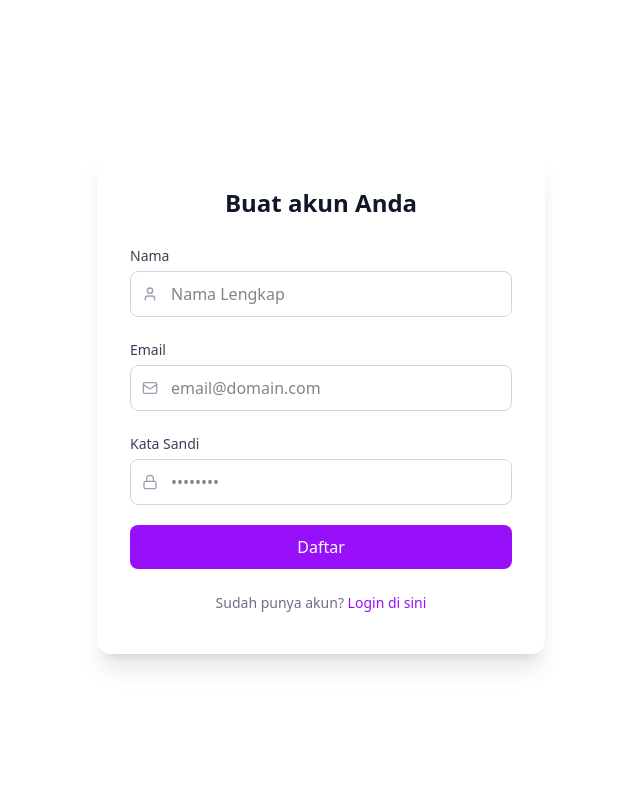
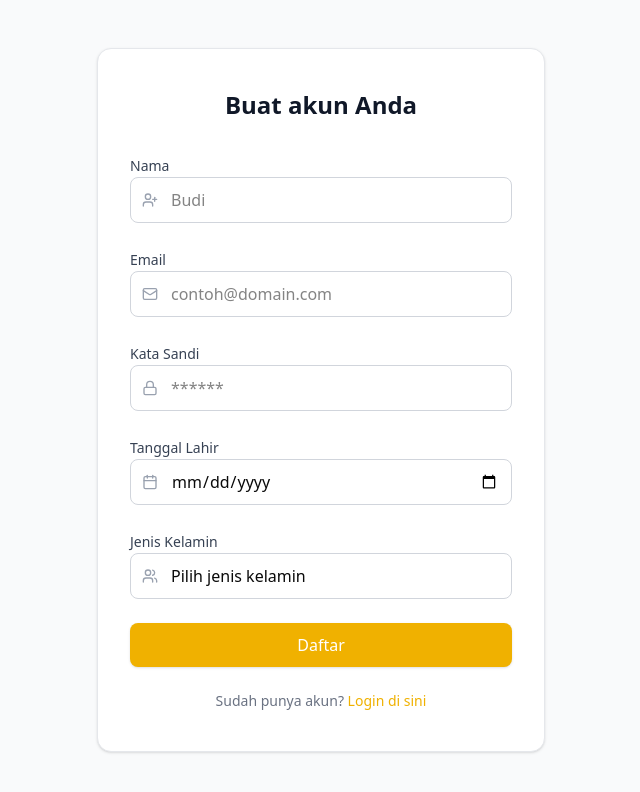
Before and after one commit to axellfumioo/dinacom-frontend, a Next.js app: page /auth/register in a window 1280 px wide. Shown: the top 792 px of the page, without its empty margins (319-959 px from the left). Built offline with nearby package versions, Linux system fonts and the light colour scheme; no server answers.

Commit message:
feat: enhance registration form with validation and additional fields

```diff
--- a/src/app/auth/register/page.tsx
+++ b/src/app/auth/register/page.tsx
@@ -1,91 +1,189 @@
 "use client";
 
 import { useState } from "react";
-import { useRouter } from "next/navigation";
-import { Mail, Lock, User } from "lucide-react";
+import { Mail, Lock, UserPlus, Calendar, Users } from "lucide-react";
+import { useRouter } from "next/router";
+import toast from "toastify";
+import { authService } from "@/services/AuthService";
+
+interface FormData {
+  name: string;
+  email: string;
+  password: string;
+  date_of_birdth: string;
+  gender: string;
+}
 
 export default function RegisterPage() {
   const router = useRouter();
-  const [form, setForm] = useState({
+  const [form, setForm] = useState<FormData>({
     name: "",
     email: "",
     password: "",
+    date_of_birdth: "",
+    gender: ""
   });
 
-  function handleChange(e: React.ChangeEvent<HTMLInputElement>) {
-    setForm({ ...form, [e.target.name]: e.target.value });
-  }
+  const [loading, setLoading] = useState<boolean>(false);
+  const [error, setError] = useState<string | null>(null);
+  const [success, setSuccess] = useState<string | null>(null);
 
-  function handleSubmit(e: React.FormEvent<HTMLFormElement>) {
+  function handleChange(e: React.ChangeEvent<HTMLInputElement | HTMLSelectElement>) {
+    setForm({...form, [e.target.name]: e.target.value});
+  };
+
+  async function handleSubmit(e: React.ChangeEvent<HTMLFormElement>) {
     e.preventDefault();
-    // UI only → simulasi sukses register
-    router.push("/auth/login");
+    setError(null);
+    setSuccess(null);
+
+    if (!form.name || form.name.length < 3) {
+      toast.error("Nama harus lebih dari 3");
+      return setError("Nama harus lebih dari 3");
+    }
+    if (!form.email) {
+      toast.error("Email harus diisi")
+      return setError("Email harus diisi");
+    }
+    if (!form.password || form.password.length < 6) {
+      toast.error("Password harus lebih dari 6")
+      return setError("Password lebih dari 6 huruf");
+    }
+    if (!form.date_of_birdth) {
+      toast.error("Tanggal lahir harus diisi")
+      return setError("Tanggal lahir harus diisi");
+    }
+    if (!form.gender) {
+      toast.error("Gender harus diisi")
+      return setError("Gender harus diisi");
+    }
+
+    setLoading(true);
+
+    try {
+      await authService.register({
+        name: form.name,
+        email: form.email,
+        password: form.password,
+        gender: form.gender,
+        date_of_birdth: form.date_of_birdth
+      });
+      setForm({
+        name: "",
+        email: "",
+        password: "",
+        date_of_birdth: "",
+        gender: ""
+      });
+      setTimeout(() => {
+        router.push("auth/login?register=true")
+      }, 1500);
+    } catch (err) {
+      const message = err instanceof Error ? err.message : "Terjadi Kesalahan";
+      setError(message);
+    } finally {
+      setLoading(false);
+    }
   }
 
   return (
-    <div className="min-h-screen flex items-center justify-center px-4">
+    <div className="min-h-screen flex items-center justify-center bg-gray-50 px-4">
       <div className="w-full max-w-md">
-        <div className="rounded-xl border border-white/20 bg-white/90 backdrop-blur shadow-xl px-8 py-10">
-
+        <div className="bg-white shadow-sm border border-gray-200 rounded-xl px-8 py-10">
           <h1 className="text-2xl font-semibold text-gray-900 text-center">
             Buat akun Anda
           </h1>
 
-          <form className="mt-6 space-y-5" onSubmit={handleSubmit}>
+          <form className="mt-8 space-y-6" onSubmit={handleSubmit}>
             {/* NAME */}
-            <div>
+            <div className="space-y-1">
               <label className="text-sm font-medium text-gray-700">Nama</label>
-              <div className="relative mt-1">
-                <User className="w-4 h-4 text-gray-400 absolute left-3 top-1/2 -translate-y-1/2" />
+              <div className="relative">
+                <UserPlus className="w-4 h-4 text-gray-400 absolute left-3 top-1/2 -translate-y-1/2" />
                 <input
                   name="name"
                   value={form.name}
                   onChange={handleChange}
-                  placeholder="Nama Lengkap"
-                  className="w-full pl-10 pr-3 py-2.5 rounded-md border border-gray-300 focus:ring-2 focus:ring-purple-200 focus:border-purple-500"
+                  className="w-full pl-10 pr-3 py-2.5 rounded-md border border-gray-300 focus:border-yellow-600 focus:ring-2 focus:ring-yellow-200 transition bg-white"
+                  placeholder="Budi"
                 />
               </div>
             </div>
 
             {/* EMAIL */}
-            <div>
+            <div className="space-y-1">
               <label className="text-sm font-medium text-gray-700">Email</label>
-              <div className="relative mt-1">
+              <div className="relative">
                 <Mail className="w-4 h-4 text-gray-400 absolute left-3 top-1/2 -translate-y-1/2" />
                 <input
                   name="email"
                   type="email"
                   value={form.email}
                   onChange={handleChange}
-                  placeholder="email@domain.com"
-                  className="w-full pl-10 pr-3 py-2.5 rounded-md border border-gray-300 focus:ring-2 focus:ring-purple-200 focus:border-purple-500"
+                  className="w-full pl-10 pr-3 py-2.5 rounded-md border border-gray-300 focus:border-yellow-600 focus:ring-2 focus:ring-yellow-200 transition bg-white"
+                  placeholder="contoh@domain.com"
                 />
               </div>
             </div>
 
             {/* PASSWORD */}
-            <div>
-              <label className="text-sm font-medium text-gray-700">
-                Kata Sandi
-              </label>
-              <div className="relative mt-1">
+            <div className="space-y-1">
+              <label className="text-sm font-medium text-gray-700">Kata Sandi</label>
+              <div className="relative">
                 <Lock className="w-4 h-4 text-gray-400 absolute left-3 top-1/2 -translate-y-1/2" />
                 <input
                   name="password"
                   type="password"
                   value={form.password}
                   onChange={handleChange}
-                  placeholder="••••••••"
-                  className="w-full pl-10 pr-3 py-2.5 rounded-md border border-gray-300 focus:ring-2 focus:ring-purple-200 focus:border-purple-500"
+                  className="w-full pl-10 pr-3 py-2.5 rounded-md border border-gray-300 focus:border-yellow-600 focus:ring-2 focus:ring-yellow-200 transition bg-white"
+                  placeholder="******"
                 />
               </div>
             </div>
 
+            {/* DATE OF BIRTH */}
+            <div className="space-y-1">
+              <label className="text-sm font-medium text-gray-700">Tanggal Lahir</label>
+              <div className="relative">
+                <Calendar className="w-4 h-4 text-gray-400 absolute left-3 top-1/2 -translate-y-1/2" />
+                <input
+                  name="date_of_birdth"
+                  type="date"
+                  value={form.date_of_birdth}
+                  onChange={handleChange}
+                  className="w-full pl-10 pr-3 py-2.5 rounded-md border border-gray-300 focus:border-yellow-600 focus:ring-2 focus:ring-yellow-200 transition bg-white"
+                />
+              </div>
+            </div>
+
+            {/* GENDER */}
+            <div className="space-y-1">
+              <label className="text-sm font-medium text-gray-700">Jenis Kelamin</label>
+              <div className="relative">
+                <Users className="w-4 h-4 text-gray-400 absolute left-3 top-1/2 -translate-y-1/2 z-10" />
+                <select
+                  name="gender"
+                  value={form.gender}
+                  onChange={handleChange}
+                  className="w-full pl-10 pr-3 py-2.5 rounded-md border border-gray-300 focus:border-yellow-600 focus:ring-2 focus:ring-yellow-200 transition bg-white appearance-none cursor-pointer"
+                >
+                  <option value="">Pilih jenis kelamin</option>
+                  <option value="Laki-laki">Laki-laki</option>
+                  <option value="Perempuan">Perempuan</option>
+                </select>
+              </div>
+            </div>
+
+            {error && <p className="text-red-500 text-sm">{error}</p>}
+            {success && <p className="text-green-600 text-sm">{success}</p>}
+
             <button
               type="submit"
-              className="w-full py-2.5 rounded-md text-white bg-purple-600 hover:bg-purple-700 transition font-medium"
+              disabled={loading}
+              className="w-full flex items-center justify-center gap-2 py-2.5 rounded-md text-white bg-yellow-500 hover:bg-yellow-600 transition font-medium shadow-sm"
             >
-              Daftar
+              {loading ? "Mendaftar..." : "Daftar"}
             </button>
           </form>
 
@@ -93,12 +191,11 @@ export default function RegisterPage() {
             Sudah punya akun?{" "}
             <button
               onClick={() => router.push("/auth/login")}
-              className="text-purple-600 hover:underline font-medium"
+              className="text-yellow-500 hover:underline font-medium"
             >
               Login di sini
             </button>
           </p>
-
         </div>
       </div>
     </div>
```
Also changed, not shown: src/lib/toastify.d.ts (renamed from src/toastify.d.ts).
